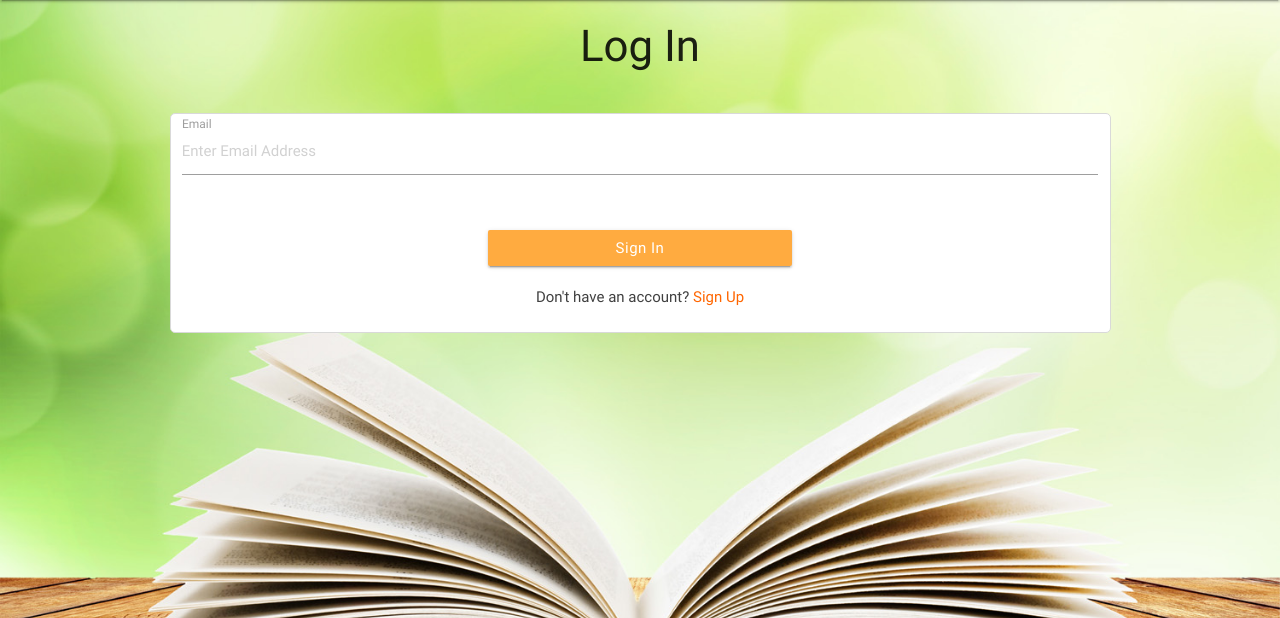
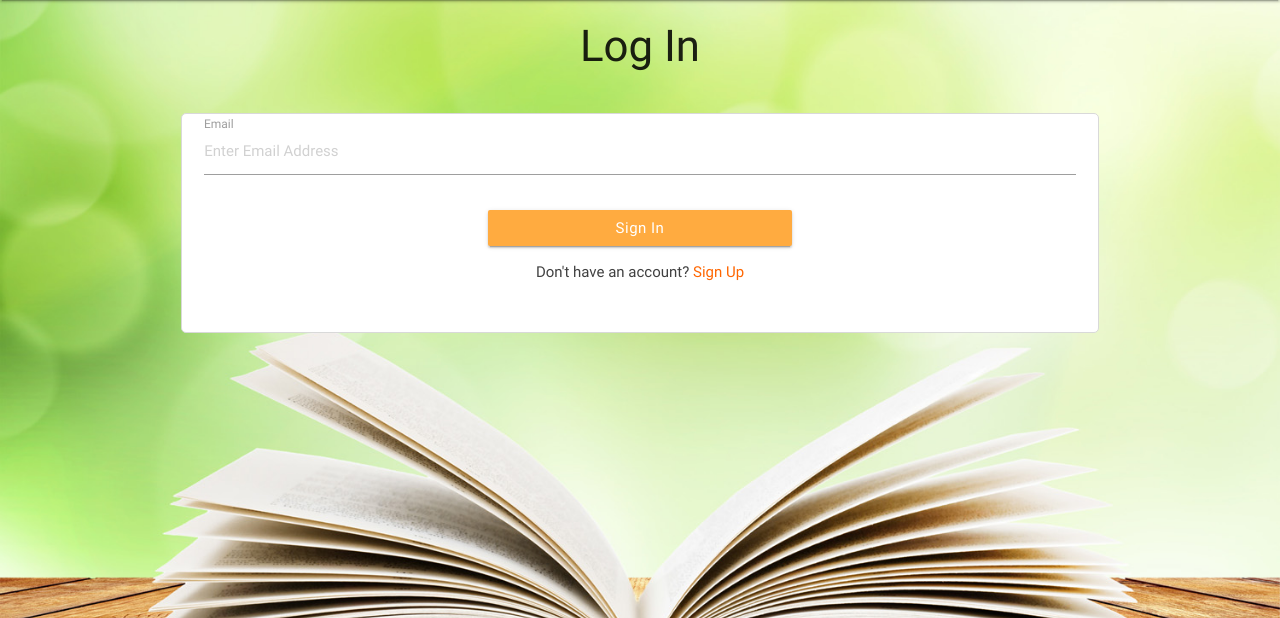
Before and after one commit to digitalis75/Datacentric-Project-What-To-Read, a Flask app: page /signin in a window 1280 px wide. Shown: the part 64-682 px from the top of the page. Run offline with Flask 2, Linux system fonts and the light colour scheme; some libraries are stand-ins or nearby versions.

Commit message:
Corrected code for register and login forms

```diff
--- a/templates/login.html
+++ b/templates/login.html
@@ -2,16 +2,14 @@
 {% block body %} class= "login"{% endblock body %}
 {% block content %}
     <!---- Form ------->
-<div class="row">
+<div>
     <form action= "{{ url_for('login') }}" method="POST" class="login-form col s12">
-        <div class="row">
-            <div class="input-field col s12">
-                <input placeholder="Enter Email Address" id="email" name="username" type="text" class="validate valign-wrapper" required>
-                <label for="username">Email</label>
-            </div>
+        <div class="input-field col s12">
+            <input placeholder="Enter Email Address" id="email" name="username" type="text" class="validate valign-wrapper" required>
+            <label for="username">Email</label>
         </div>
             <!---- Submit button ------->
-        <div class="row center">
+        <div class="center">
             <button class="btn waves-effect waves-light action-btn action-btn-submit" type="submit">Sign In
             </button>
         </div>
```
Also changed, not shown: templates/register.html (+5 -7 lines).
